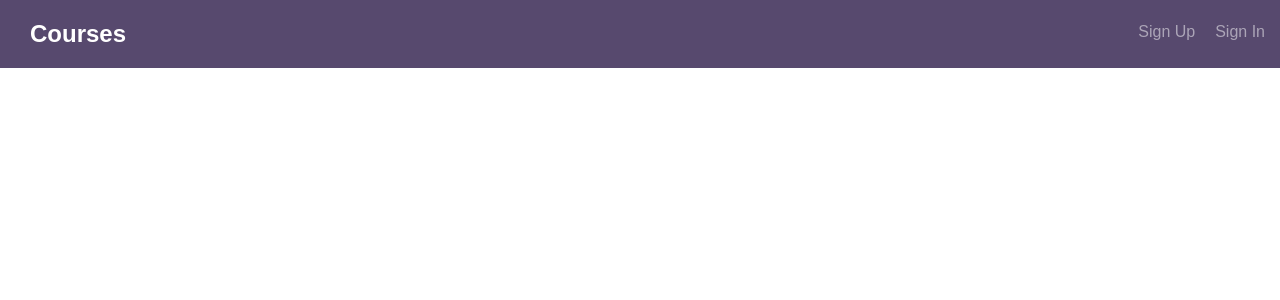
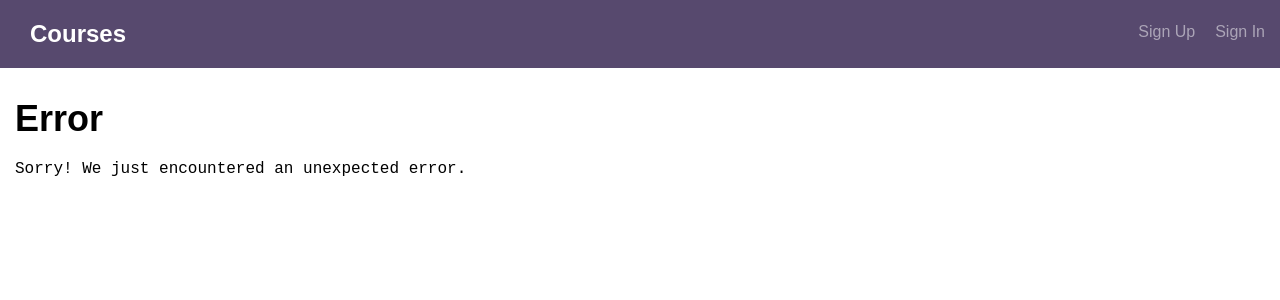
Before and after one commit to MWest2020/Treehouse-project-10, a React (Create React App) app in the folder client/: page /error in a window 1280 px wide. Shown: the top 300 px of the page. Built offline with nearby package versions, Linux system fonts and the light colour scheme.

Commit message:
Add UnhandledError Component

```diff
--- a/client/src/App.js
+++ b/client/src/App.js
@@ -17,6 +17,7 @@ import UserSignUp from './components/UserSignUp';
 import UserSignOut from './components/UserSignOut';
 import CreateCourse from './components/CreateCourse';
 import UpdateCourse from './components/UpdateCourse';
+import UnhandledError from './components/UnhandledError';
 
 function App () {
 
@@ -66,9 +67,10 @@ function App () {
           <Route exact path="/courses/create" render={() => (<CreateCourse authenticatedUser={authenticatedUser} userCredentials={userCredentials}/>)}/>
           <Route exact path="/courses/:id/update" render={() => (<UpdateCourse authenticatedUser={authenticatedUser} userCredentials={userCredentials} />)}/>
           <Route exact path="/courses/:id" render={() => (<CourseDetail userCredentials={userCredentials} authenticatedUser={authenticatedUser} />)}/>
-          <Route path="/signin" render={() => (<UserSignIn handleSignIn={handleSignIn} />)}/>
-          <Route path="/signup" render={() => (<UserSignUp handleSignIn={handleSignIn} />)}/>
-          <Route path="/signout" render={() => (<UserSignOut handleSignOut={handleSignOut} />)}/>
+          <Route path="/signin" render={() => (<UserSignIn handleSignIn={handleSignIn}/>)}/>
+          <Route path="/signup" render={() => (<UserSignUp handleSignIn={handleSignIn}/>)}/>
+          <Route path="/signout" render={() => (<UserSignOut handleSignOut={handleSignOut}/>)}/>
+          <Route path="/error" component={UnhandledError}/>
         </Switch>
       </div>
     </Router>
--- /dev/null
+++ b/client/src/components/UnhandledError.js
@@ -0,0 +1,12 @@
+import React from 'react';
+
+export default function UnhandledError () {
+
+    return(
+        <div className="bounds">
+            <h1>Error</h1>
+            <p>Sorry! We just encountered an unexpected error.</p>
+        </div>
+    )
+
+}
```
